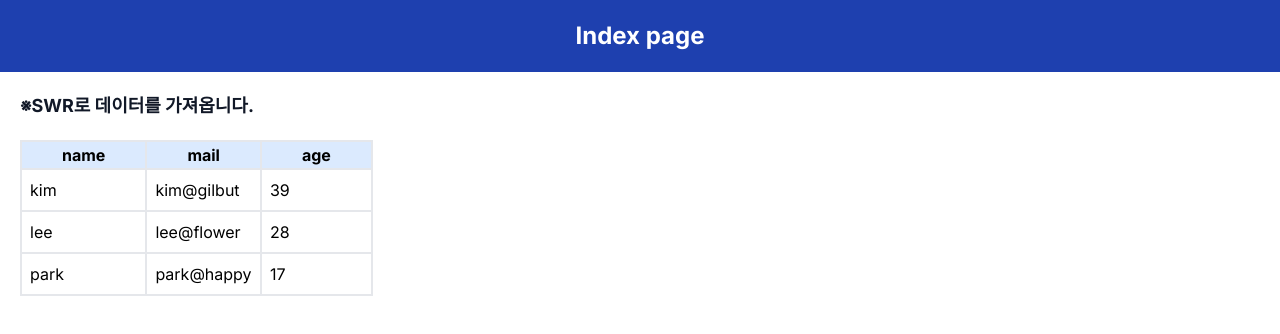
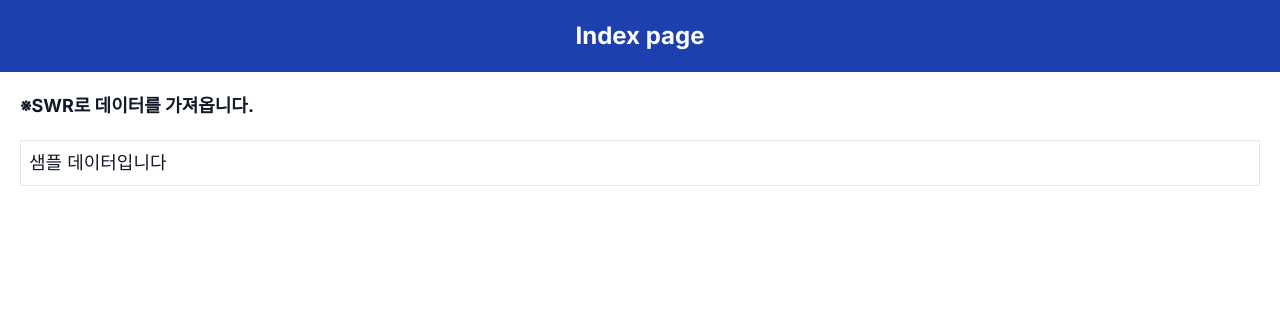
Before and after one commit to Hwangtaehun/nextjsPractice, a Next.js app in the folder sample_next_app/: page / in a window 1280 px wide. Shown: the top 334 px of the page. Built offline with nearby package versions, Linux system fonts and the light colour scheme.

Commit message:
업로드

```diff
--- a/sample_next_app/src/app/page.tsx
+++ b/sample_next_app/src/app/page.tsx
@@ -1,35 +1,15 @@
-"use client";
-import JsonItem from './JsonItem';
-import useSWR from 'swr';
+"use server";
+import { SWRProvider } from "./swr-provider";
+import GetData from "./GetData";
 
-const url = '/sample.json';
-const fetcher = (...args) =>
-  fetch(...args).then(res => res.json());
-
-export default function Home() {
-  const {data, error, isLoading} = useSWR(url, fetcher);
-
-  const doItem = (value) => {
-    return <JsonItem data={value} />;
-  }
-
+export default async function Home() {
   return(
     <main>
       <h1 className="title">Index page</h1>
       <p className="msg font-bold">※SWR로 데이터를 가져옵니다.</p>
-      <table>
-        <thead>
-          <tr>
-            <th>name</th>
-            <th>mail</th>
-            <th>age</th>
-          </tr>
-        </thead>
-        <tbody>
-          {data ? data.data.map((value)=>doItem(value))
-          : <tr><td>-</td><td>-</td><td>-</td></tr>}
-        </tbody>
-      </table>
+      <SWRProvider>
+        <GetData />
+      </SWRProvider>
     </main>
   );
 }
```
